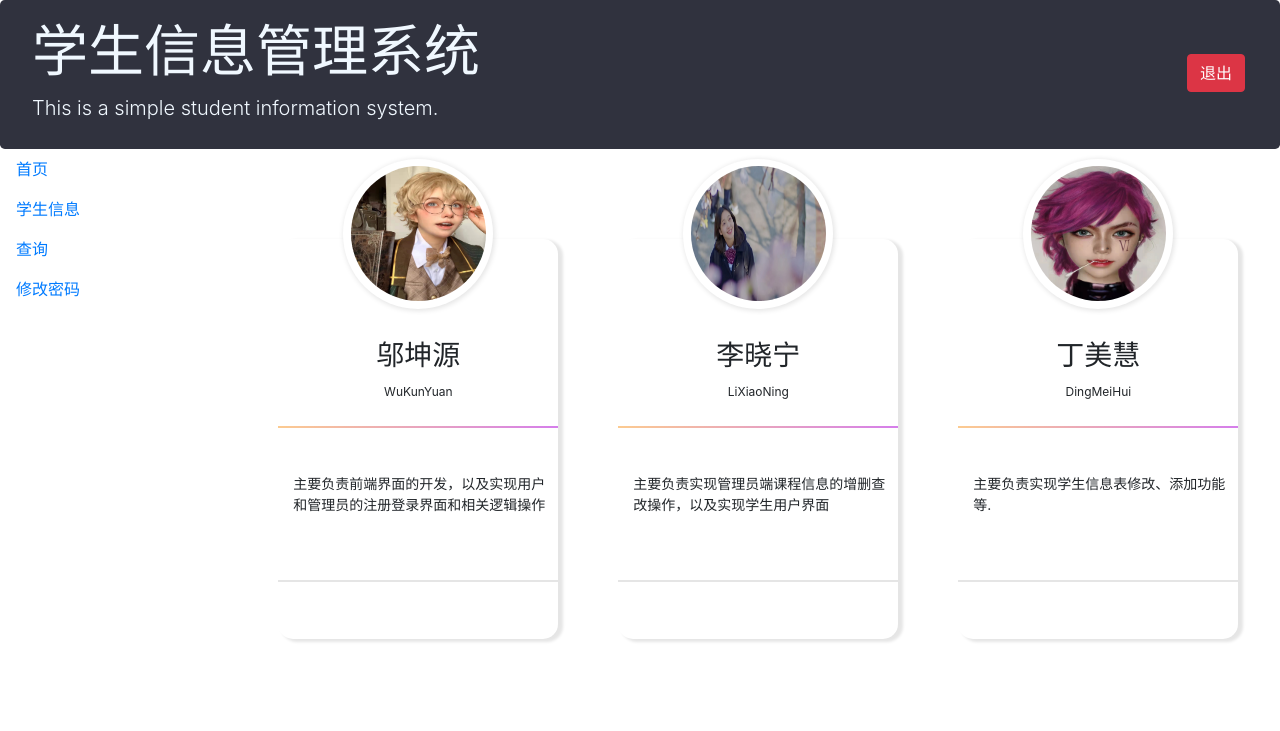
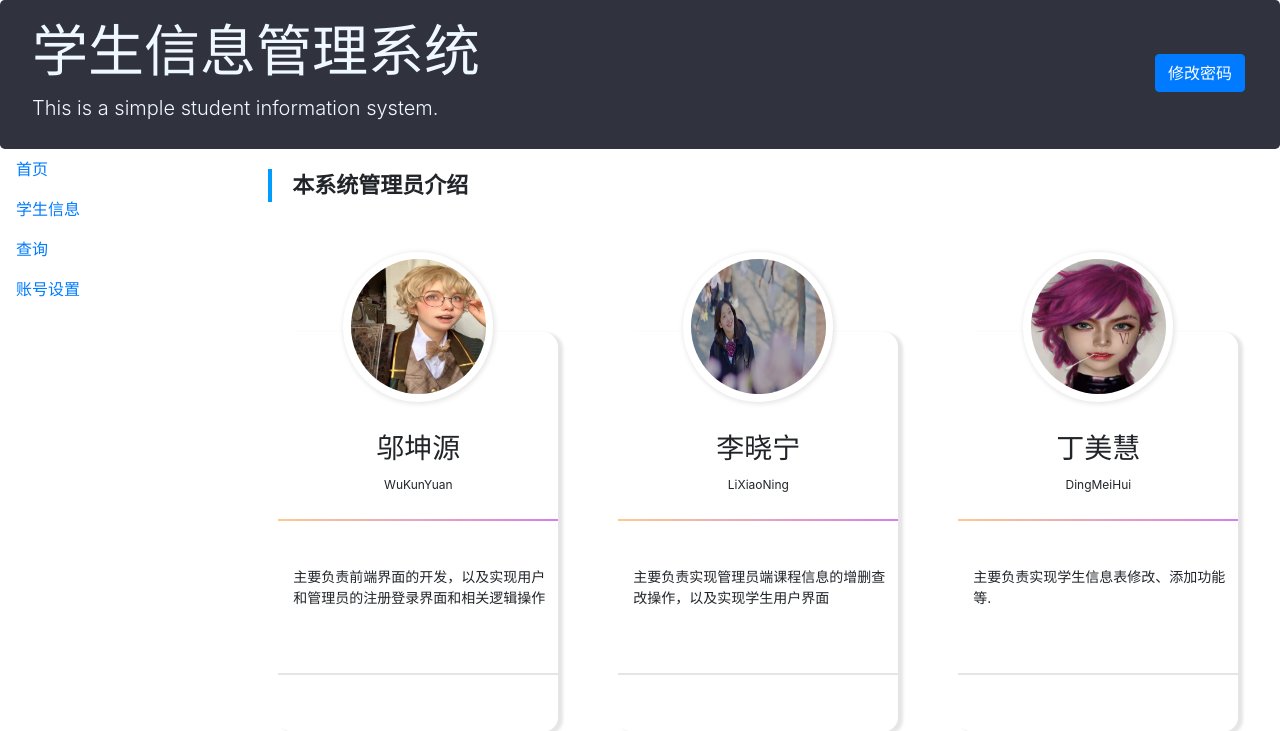
Before and after one commit to tomato-wu/BigHomework, a PHP site: page /homepage.php?type=introducePage in a window 1280 px wide; the page is wider, and only the part inside the window is pictured. Shown: the top 731 px of that part. Run offline with PHP 8.4, Linux system fonts and the light colour scheme.

Commit message:
fix:修复修改密码

```diff
--- a/DetailPage/introducePage.html
+++ b/DetailPage/introducePage.html
@@ -6,9 +6,19 @@
     <meta name="viewport" content="width=device-width, initial-scale=1.0">
     <title>Document</title>
     <link rel="stylesheet" href="css/introduce.css">
+    <style>
+        .title-bar {
+            margin: 20px 0 80px 50px;
+            font-size: 22px;
+            font-weight: bold;
+            border-left: 4px solid rgb(0, 157, 255);
+            padding-left: 20px;
+        }
+    </style>
 </head>
 
 <body>
+    <div class="title-bar">本系统管理员介绍</div>
     <ul>
         <li>
             <div class="tx">
--- a/homepage.php
+++ b/homepage.php
@@ -11,16 +11,16 @@
   <title>系统首页</title>
   <link rel="stylesheet" href="./css/home.css">
   <style>
-    .LoginOut {
-      position: absolute;
-      top: 54px;
-      right: 35px;
-    }
-
     .addBtnStyle {
       width: 200px;
       float: right;
       margin: 10px;
+    }
+
+    .PasswordSetting {
+      position: absolute;
+      top: 54px;
+      right: 35px;
     }
   </style>
 </head>
@@ -29,7 +29,44 @@
   <div class="jumbotron" id="header">
     <h1 class="display-4" style="color: aliceblue;">学生信息管理系统</h1>
     <p class="lead" style="color: aliceblue;">This is a simple student information system.</p>
-    <a class="btn btn-danger LoginOut" href="home.php" role="button">退出</a>
+    <button type="button" class="btn btn-primary PasswordSetting" data-toggle="modal" data-target="#exampleModal" data-whatever="@mdo">修改密码</button>
+    <div class="modal fade" id="exampleModal" tabindex="-1" aria-labelledby="exampleModalLabel" aria-hidden="true">
+      <div class="modal-dialog">
+        <div class="modal-content">
+          <!-- 提示 -->
+          <div class="modal-header">
+            <h5 class="modal-title" id="exampleModalLabel">New PassWord</h5>
+            <button type="button" class="close" data-dismiss="modal" aria-label="Close">
+              <span aria-hidden="true">&times;</span>
+            </button>
+          </div>
+
+          <div class="modal-body">
+            <!-- 表单 -->
+            <form action="./change_password.php" method="post">
+              <div class="form-group">
+                <label for="recipient-name" class="col-form-label">用户名:</label>
+                <input type="text" class="form-control" id="recipient-name" name="adminName">
+              </div>
+              <div class="form-group">
+                <label for="recipient-name" class="col-form-label">旧密码:</label>
+                <input type="password" class="form-control" name="OldPassWord">
+              </div>
+              <div class="form-group">
+                <label for="recipient-name" class="col-form-label">新密码:</label>
+                <input type="password" class="form-control" name='NewPassWord'>
+              </div>
+              <div class="modal-footer">
+                <button type="button" class="btn btn-secondary" data-dismiss="modal">关闭</button>
+                <button class="btn btn-primary">确认</button>
+              </div>
+            </form>
+            <!-- 表单 -->
+
+          </div>
+        </div>
+      </div>
+    </div>
   </div>
 
   <div class="row">
@@ -39,7 +76,7 @@
         <a class="nav-link" href="?type=introducePage">首页</a>
         <a class="nav-link" href="?type=informationPage">学生信息</a>
         <a class="nav-link" href="?type=selectPage">查询</a>
-        <a class="nav-link" href="?type=settingPage">修改密码</a>
+        <a class="nav-link" href="?type=settingPage">账号设置</a>
       </div>
     </div>
 
```
Also changed, not shown: change_password.php (+7 -8 lines).
